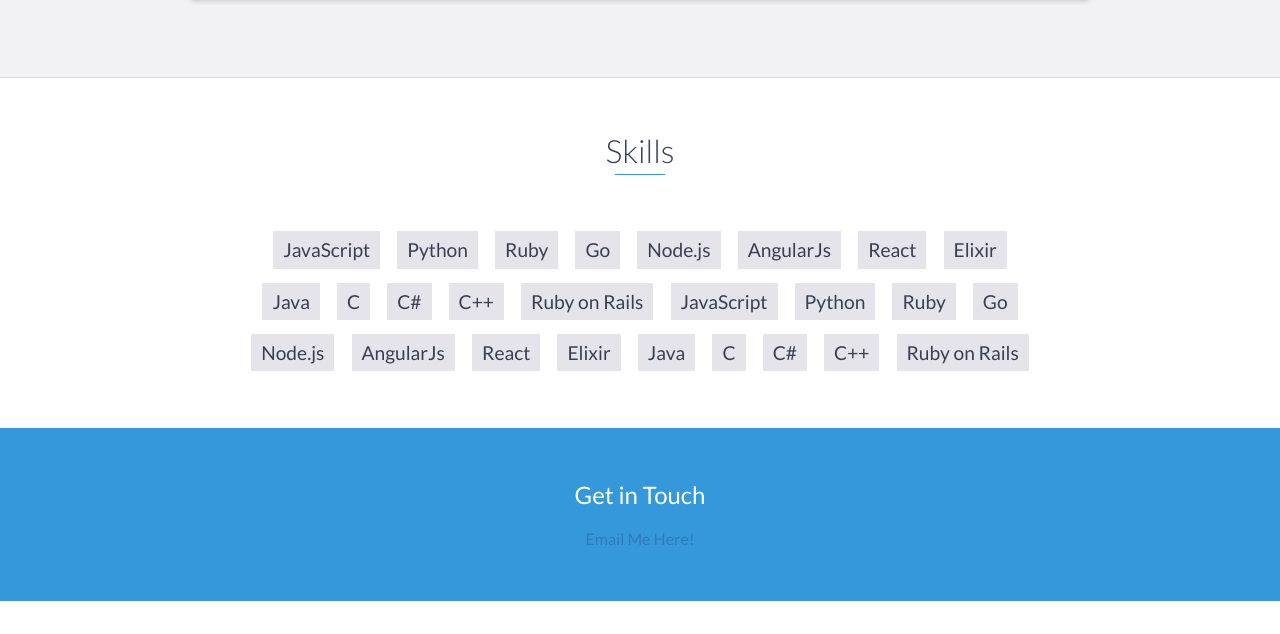
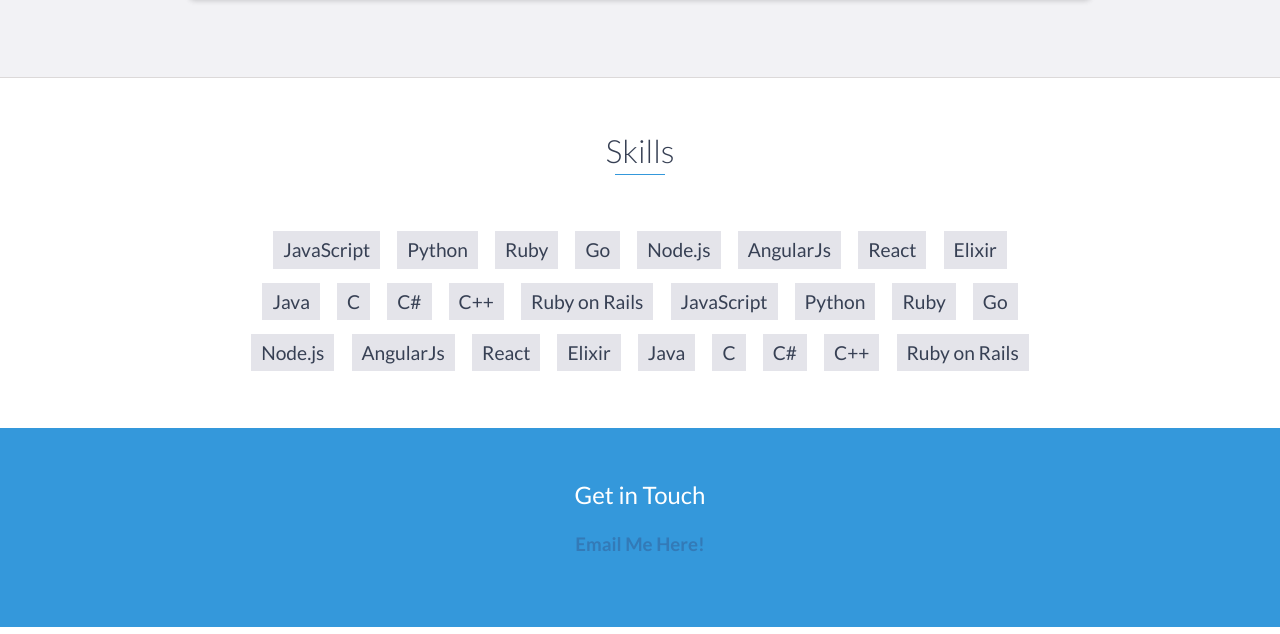
Before and after one commit to somguynamedseb/somguynamedseb.github.io, a website: page index.html in a window 1280 px wide. Shown: the part 3339-3973 px from the top of the page. Drawn offline with nearby package versions, Linux system fonts and the light colour scheme.

Commit message:
email fix

```diff
--- a/index.html
+++ b/index.html
@@ -231,7 +231,7 @@
 
     <div id="contact">
         <h2>Get in Touch</h2>
-        <a href="mailto:johndoe@fakeemail.com">Email Me Here!</a>
+        <a href="mailto:johndoe@fakeemail.com"><h3>Email Me Here!</h3></a>
         </div>
         <!-- End #contact-form -->
     </div>
```
